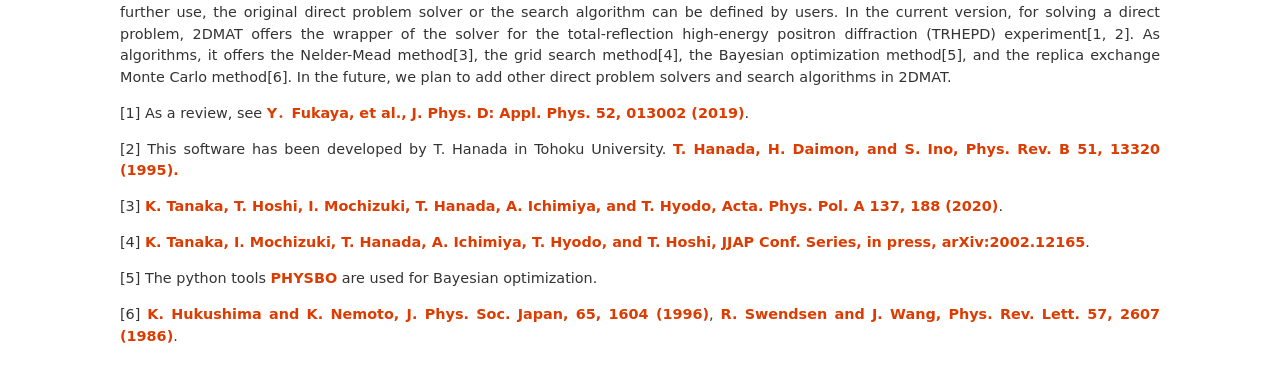
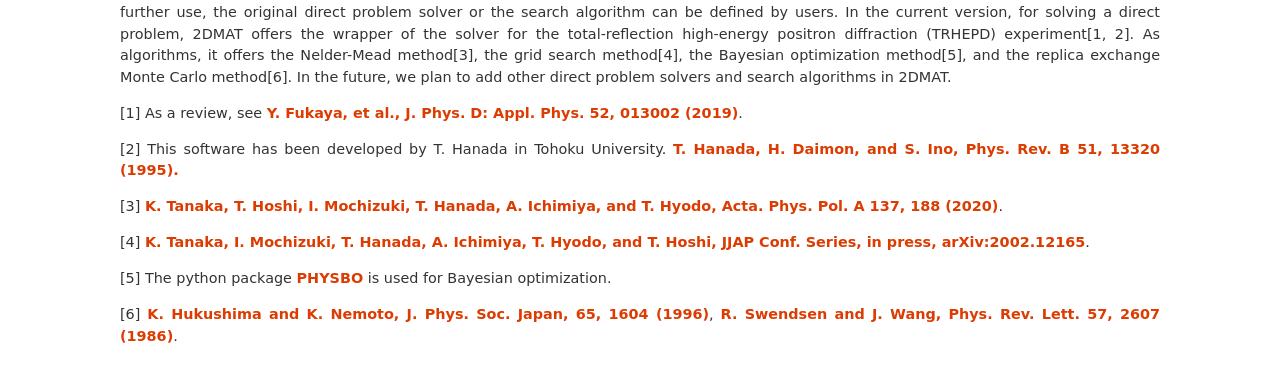
Before and after one commit to issp-center-dev/2DMAT, a Sphinx documentation site: the page built from doc/en/source/introduction.rst, in a window 1280 px wide. Shown: the part 319-694 px from the top of the page. Built offline with Sphinx 7.4.7, drawn with Linux system fonts in a browser that asks for light colours.

Commit message:
rm zenkaku characters from doc/en

```diff
--- a/doc/en/source/input.rst
+++ b/doc/en/source/input.rst
@@ -67,7 +67,7 @@
 
   Description: Algorithm name. The following algorithms are available.
 
-    - ``minsearch`` :　Minimum value search using Nelder-Mead method
+    - ``minsearch`` : Minimum value search using Nelder-Mead method
 
     - ``mapper`` : Grid search
 
--- a/doc/en/source/introduction.rst
+++ b/doc/en/source/introduction.rst
@@ -7,7 +7,7 @@
 2DMAT is a framework for applying a search algorithm to a direct problem solver to find the optimal solution. As the standard direct problem solver, the experimental data analysis software for two-dimensional material structure analysis is prepared. The direct problem solver gives the deviation between the experimental data and the calculated data obtained under the given parameters such as atomic positions as a loss function used in the inverse problem. The optimal parameters are estimated by minimizing the loss function using a search algorithm. For further use, the original direct problem solver or the search algorithm can be defined by users.
 In the current version, for solving a direct problem, 2DMAT offers the wrapper of the solver for the total-reflection high-energy positron diffraction (TRHEPD) experiment[1, 2]. As algorithms, it offers the Nelder-Mead method[3], the grid search method[4], the Bayesian optimization method[5], and the replica exchange Monte Carlo method[6]. In the future, we plan to add other direct problem solvers and search algorithms in 2DMAT.
 
-[1] As a review, see `Y．Fukaya, et al., J. Phys. D: Appl. Phys. 52, 013002 (2019) <https://iopscience.iop.org/article/10.1088/1361-6463/aadf14>`_.
+[1] As a review, see `Y. Fukaya, et al., J. Phys. D: Appl. Phys. 52, 013002 (2019) <https://iopscience.iop.org/article/10.1088/1361-6463/aadf14>`_.
 
 [2] This software has been developed by T. Hanada in Tohoku University. `T. Hanada, H. Daimon, and S. Ino, Phys. Rev. B 51, 13320 (1995). <https://journals.aps.org/prb/abstract/10.1103/PhysRevB.51.13320>`_
 
@@ -15,7 +15,7 @@
 
 [4] `K. Tanaka, I. Mochizuki, T. Hanada, A. Ichimiya, T. Hyodo, and T. Hoshi, JJAP Conf. Series, in press, arXiv:2002.12165 <https://arxiv.org/abs/2002.12165>`_.
 
-[5] The python tools `PHYSBO <https://www.pasums.issp.u-tokyo.ac.jp/physbo>`_ are used for Bayesian optimization.
+[5] The python package `PHYSBO <https://www.pasums.issp.u-tokyo.ac.jp/physbo>`_ is used for Bayesian optimization.
 
 [6] `K. Hukushima and K. Nemoto, J. Phys. Soc. Japan, 65, 1604 (1996) <https://journals.jps.jp/doi/10.1143/JPSJ.65.1604>`_,  `R. Swendsen and J. Wang, Phys. Rev. Lett. 57, 2607 (1986) <https://journals.aps.org/prl/abstract/10.1103/PhysRevLett.57.2607>`_.
 
--- a/doc/en/source/tool.rst
+++ b/doc/en/source/tool.rst
@@ -91,13 +91,13 @@
 
   Format: string
 
-  Description：Name of the xyz file to input
+  Description: Name of the xyz file to input
 
 - ``output_file_head``
 
   Format: string
 
-  Description：Header for output files (xyz and cif files)
+  Description: Header for output files (xyz and cif files)
 
 ``Main.Param`` section
 -----------------------------
```
